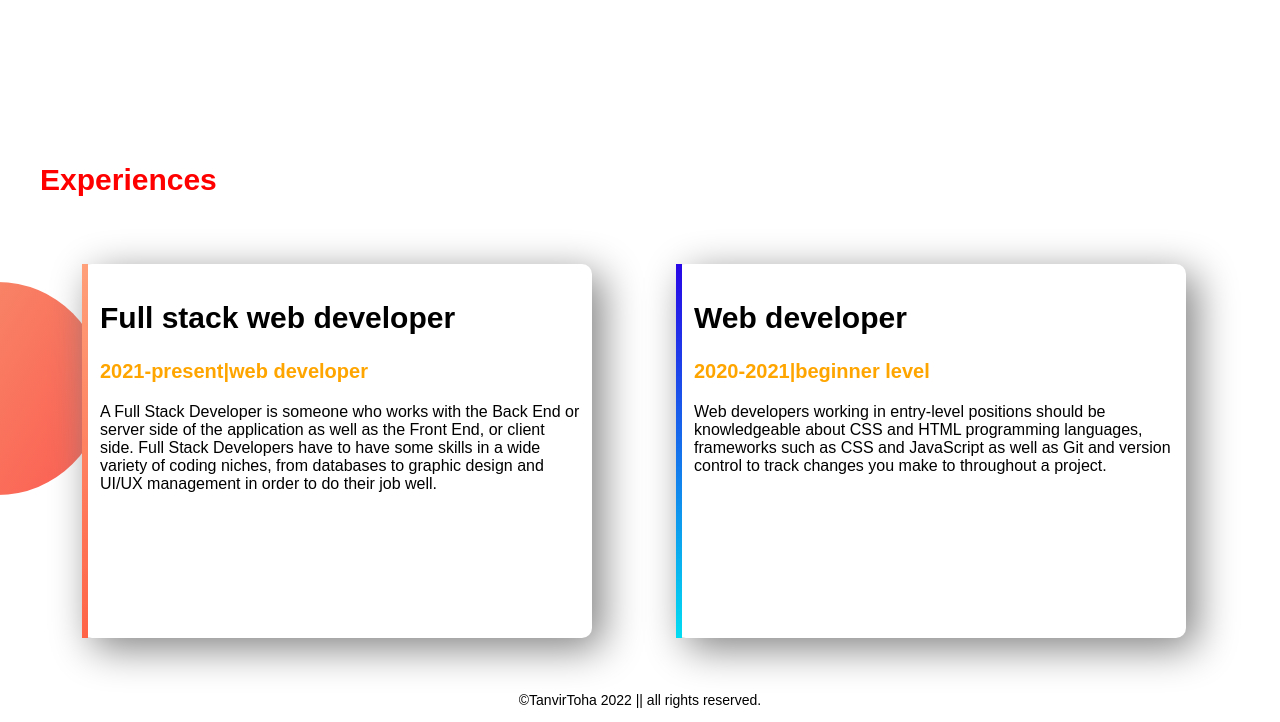
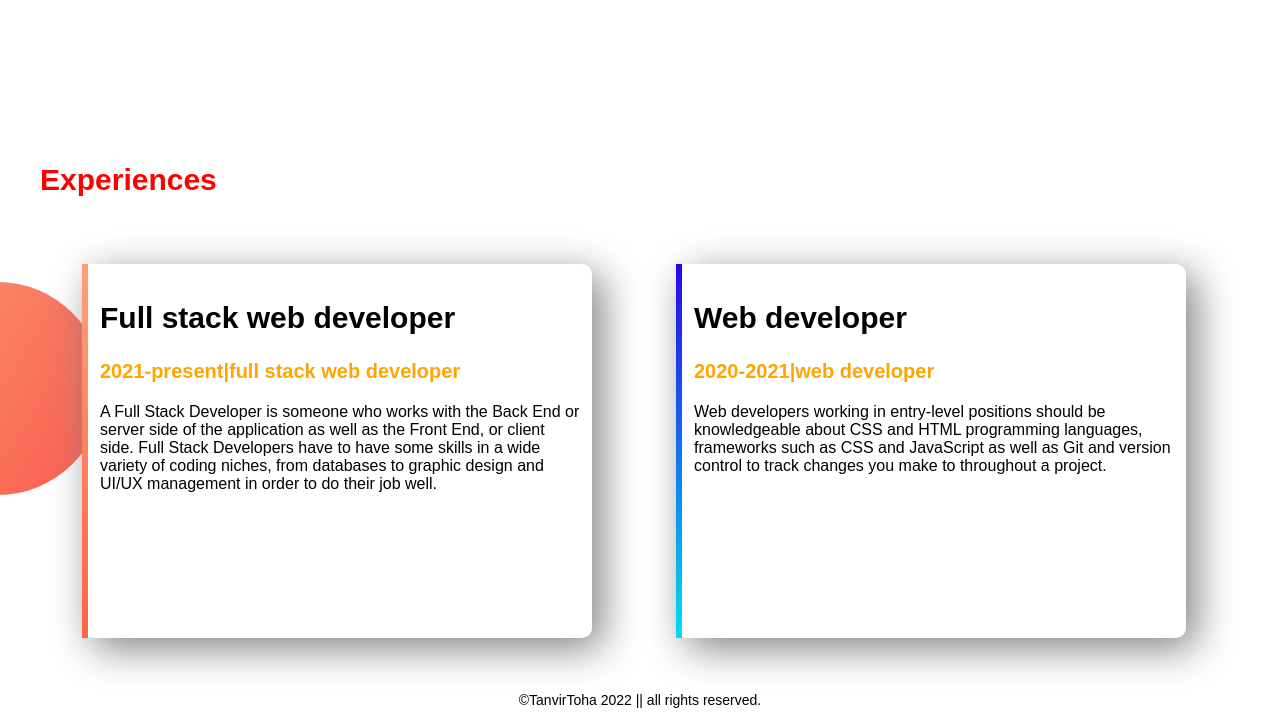
Before and after one commit to Tanviruzzaman/web-portfolio, a plain HTML site: page index.html in a window 1280 px wide. Shown: the part 1062-1784 px from the top of the page. Drawn offline with Linux system fonts and the light colour scheme; a web font is replaced by a local one.

Commit message:
web-portfolio

```diff
--- a/index.html
+++ b/index.html
@@ -41,7 +41,7 @@
             <h3>Become a Web Developer</h3>
             <p>
                 Web development involves working on technical aspects of websites.
-                In other words, web developers are programmers who specialize in the development of web applications and interfaces. Many web developers also double as web designers, which means they don't only bring websites to life, but also build the architecture, including visual design and layouts – however, if web design isn't something you're interested in, you don't have to offer these services.
+                In other words, web developers are programmers who specialize in the development of web applications and interfaces. Many web developers also double as web designers, which means they don't only bring websites to life, but also build the architecture, including visual design and layouts however, if web design isn't something you're interested in, you don't have to offer these services.
             </p>
             <a class="link-button" target="_blank" href="data/Tanviruzzaman toha cv.pdf" download="CV">Download Resume</a>
         </div>
@@ -51,13 +51,13 @@
     <h2 class="exp-highlight">Experiences</h2>
     <div id="full-stack" class="heading single-experience">
         <h2>Full stack web developer</h2>
-        <h3 class="orange-highlight">2021-present|web developer</h3>
+        <h3 class="orange-highlight">2021-present|full stack web developer</h3>
         <p>A Full Stack Developer is someone who works with the Back End or server side of the application as well as the Front End, or client side. Full Stack Developers have to have some skills in a wide variety of coding niches, from databases to graphic design and UI/UX management in order to do their job well.</p>
 
     </div>
     <div id="beginner-level" class="heading single-experience">
         <h2>Web developer</h2>
-        <h3 class="orange-highlight">2020-2021|beginner level</h3>
+        <h3 class="orange-highlight">2020-2021|web developer</h3>
         <p>Web developers working in entry-level positions should be knowledgeable about CSS and HTML programming languages, frameworks such as CSS and JavaScript as well as Git and version control to track changes you make to throughout a project.</p>
 
     </div>
```
